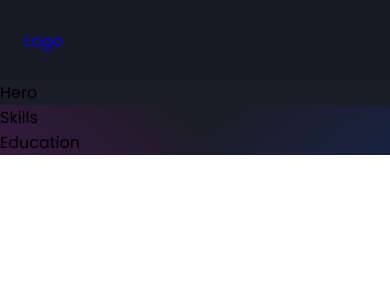
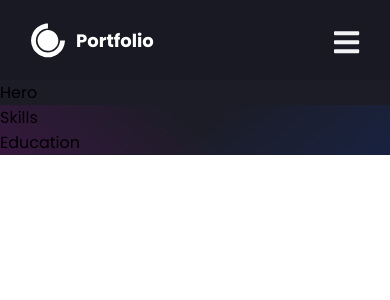
Before and after one commit to collinshen123/Personal-Site, a React (Create React App) app: page / in a window 390 px wide. Shown: the top 300 px of the page. Built offline with nearby package versions, Linux system fonts and the light colour scheme.

Commit message:
created mobile nav bar

```diff
--- a/src/components/Navbar/index.js
+++ b/src/components/Navbar/index.js
@@ -1,6 +1,8 @@
 import React from 'react';
 import {Link as LinkR} from 'react-router-dom';
-import styled from 'styled-components';
+import styled, { useTheme } from 'styled-components';
+import {DiCssdeck} from 'react-icons/di';
+import {FaBars} from 'react-icons/fa';
 
 const Nav = styled.nav`
     background-color: ${({ theme }) => theme.card_light};
@@ -115,14 +117,62 @@
     }
 `;
 
+export const Span = styled.div`
+    padding: 0 4px;
+    font-weight: bold;
+    font-size: 18px;
+`;
+
+const MobileMenu = styled.div`
+    display: flex;
+    flex-direction: column;
+    justify-content: center;
+    gap: 16px;
+    position: absolute;
+    top: 80;
+    right: 0;
+    width: 100%;
+    padding: 0 12px 40px 24px 40px;
+    background-color: ${({ theme }) => theme.card_light+99};
+    transition: all 0.3s ease-in-out;
+    transform: ${({ open }) => open ? 'translateX(0)' : 'translateX(100%)'};
+    border-radius: 0px 0px 20px 20px;
+    box-shadow: 0px 0px 20px 0px rgba(0,0,0,0.2);
+    opacity: ${({ open }) => open ? '100%' : '0'};
+    z-index: ${({ open }) => open ? '100' : '-1'};
+`;
+
+
+const MobileMenuLinks = styled(LinkR)`
+    color: ${({ theme }) => theme.text_primary};
+    font-weight: 500;
+    cursor: pointer;
+    text-decoration: none;
+    transition: all 0.2s ease-in-out;
+    &:hover{
+        color: ${({ theme }) => theme.primary};
+    }
+`;
+
+
 
 
 const Navbar = () => {
+    const [open, setOpen] = React.useState(false);
+    const theme = useTheme();
     return (
         <Nav>
             <NavContainer>
-                <NavLogo>Logo</NavLogo>
-                <MobileIcon></MobileIcon>
+                <NavLogo to='/'>
+                    <a style={{ display: "flex", alignItems: "center", color: "white", marginBottom: '20;', cursor: 'pointer' }}>
+                        <DiCssdeck size="3rem" /> <Span>Portfolio</Span>
+                    </a>
+                </NavLogo>
+                <MobileIcon>
+                    <FaBars onClick={() => {
+                        setOpen(!open)
+                    }} />
+                </MobileIcon>
                 <NavItems>
                     <NavLink href="#about">About</NavLink>
                     <NavLink href='#skills'>Skills</NavLink>
@@ -134,6 +184,26 @@
                     <GithubButton>GitHub Profile</GithubButton>
                 </ButtonContainer>
             </NavContainer>
+            {
+                open && <MobileMenu open = {open}>
+                    <MobileMenuLinks href="#about" onClick={() => {
+                    setOpen(!open)
+                    }}>About</MobileMenuLinks>
+                    <MobileMenuLinks href='#skills' onClick={() => {
+                    setOpen(!open)
+                    }}>Skills</MobileMenuLinks>
+                    <MobileMenuLinks href='#experience' onClick={() => {
+                    setOpen(!open)
+                    }}>Experience</MobileMenuLinks>
+                    <MobileMenuLinks href='#projects' onClick={() => {
+                    setOpen(!open)
+                    }}>Projects</MobileMenuLinks>
+                    <MobileMenuLinks href='#education' onClick={() => {
+                    setOpen(!open)
+                    }}>Education</MobileMenuLinks>
+                    <GithubButton style={{padding: '10px 16px',background: `${theme.primary}`, color: 'white',width: 'max-content'}} href="/" target="_blank">Github Profile</GithubButton>
+                </MobileMenu>
+            }
         </Nav>
     );
 };
```
